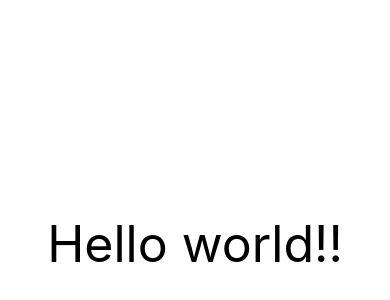
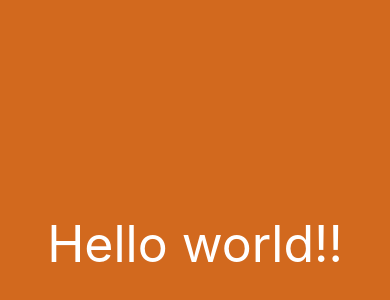
Before and after one commit to Cesar-Morales/-course-and-experiments, a React Native app: screen / in a window 390 px wide. Shown: the part 178-478 px from the top of the page. Built offline with nearby package versions, Linux system fonts and the light colour scheme.

Commit message:
StyleSheet

```diff
--- a/App.js
+++ b/App.js
@@ -1,13 +1,23 @@
-import React from 'react'
-import {Text, View} from 'react-native'
+import React from "react";
+import { Text, View, StyleSheet } from "react-native";
 
 const App = () => {
   return (
-    <View style={{flex: 1, justifyContent: 'center', alignItems: 'center'}}>
-      <Text style={{fontSize: 50}}>
-        Hello world!!
-      </Text>
+    <View style={styles.container}>
+      <Text style={styles.text}>Hello world!!</Text>
     </View>
-);}
+  );
+};
 
-export default App
+const styles = StyleSheet.create({
+  container: {
+    flex: 1,
+    justifyContent: "center",
+    alignItems: "center",
+    backgroundColor: 'chocolate' },
+  text: {
+    fontSize: 50,
+    color: 'white' },
+});
+
+export default App;
```
